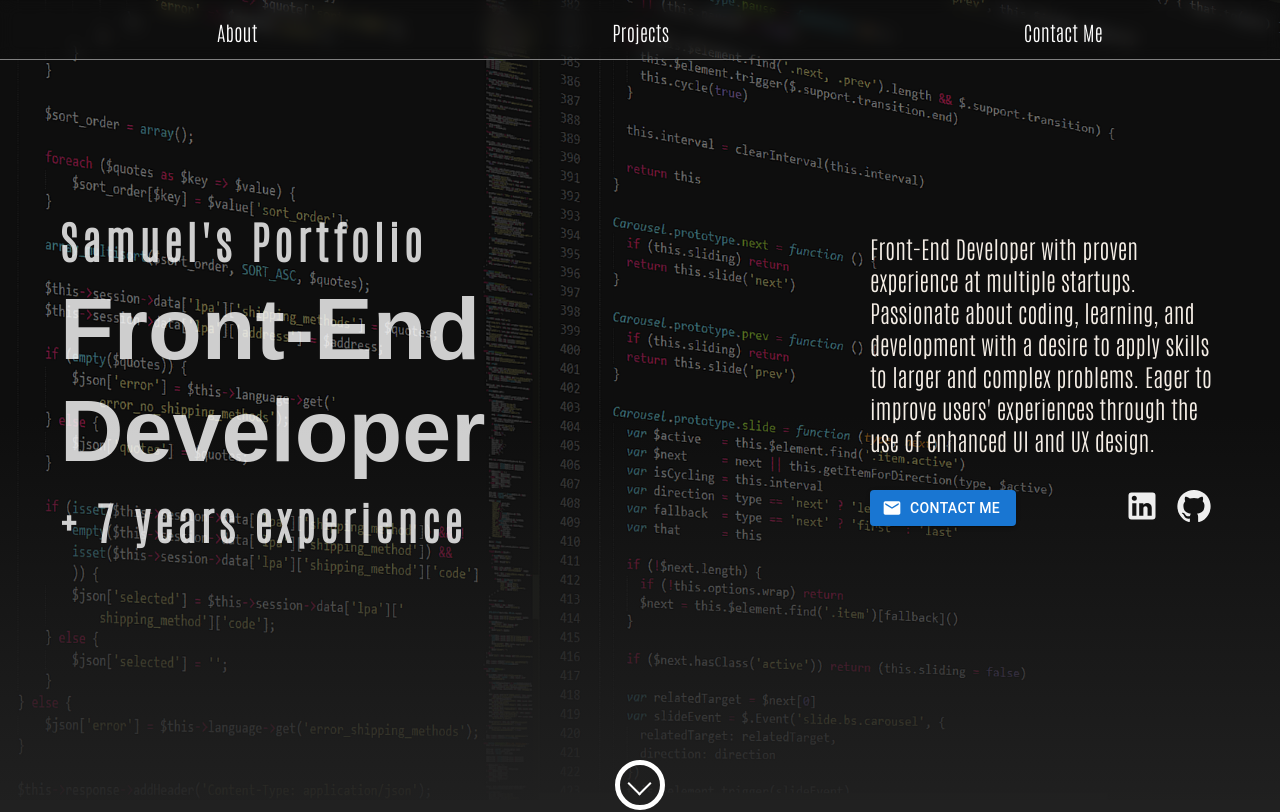
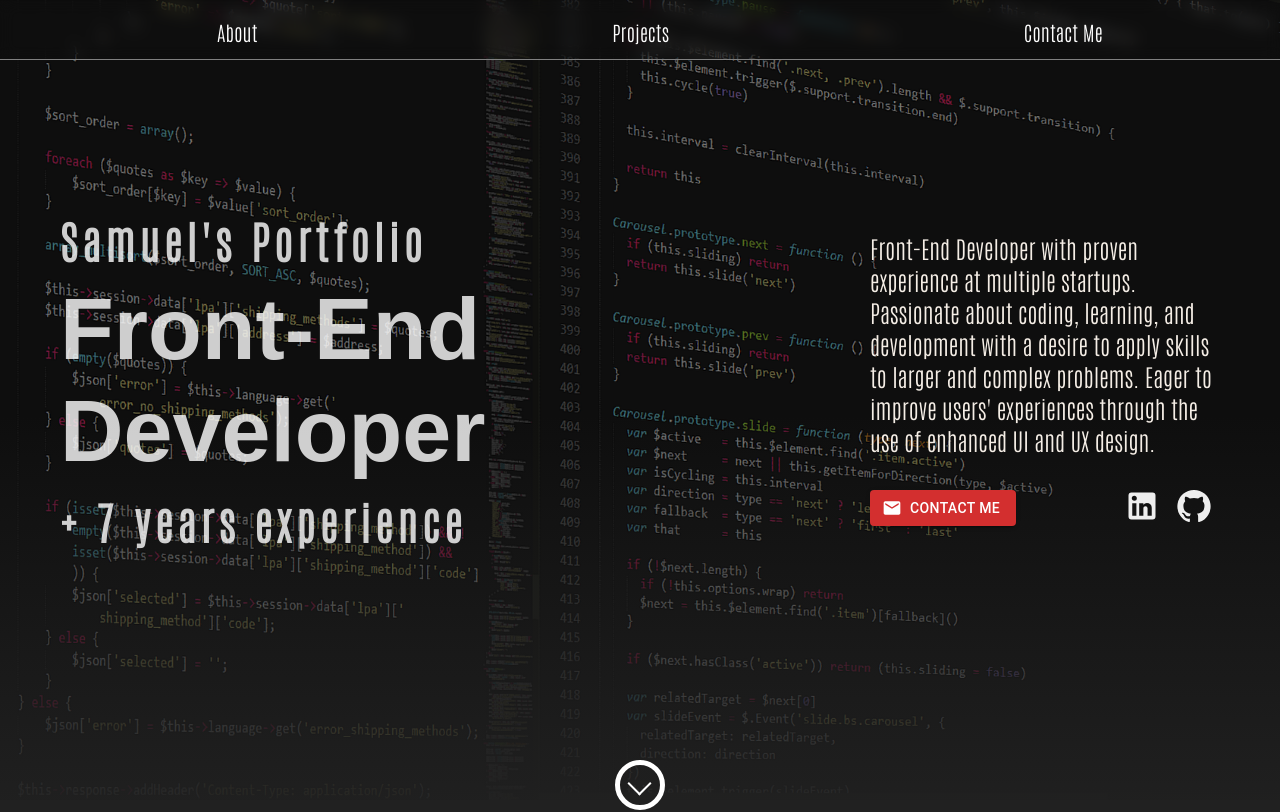
Before and after one commit to samsoftwaredev/portfolio, a Next.js app: page / in a window 1280 px wide. Shown: the top 812 px of the page. Built offline with nearby package versions, Linux system fonts and the light colour scheme; a web font is replaced by a local one.

Commit message:
add animations to portfolio

```diff
--- a/components/Hero/Hero.tsx
+++ b/components/Hero/Hero.tsx
@@ -51,6 +51,7 @@ const Hero = () => {
               onClick={() => scrollToElm("contact")}
               variant="contained"
               startIcon={<Email />}
+              color="error"
             >
               Contact Me
             </Button>
--- a/components/OwnerProjects/OwnerProjects.tsx
+++ b/components/OwnerProjects/OwnerProjects.tsx
@@ -10,6 +10,7 @@ import {
 } from "@mui/material";
 import { GitHub, RemoveRedEye } from "@mui/icons-material";
 import styles from "./ownerProjects.module.scss";
+import { lightGreen } from "@mui/material/colors";
 
 interface Props {
   projects: {
@@ -72,6 +73,7 @@ const OwnerProjects = ({ projects }: Props) => {
                 startIcon={<GitHub />}
                 href={p.repositoryURL}
                 target="_github"
+                color="warning"
               >
                 Repository
               </Button>
@@ -82,6 +84,7 @@ const OwnerProjects = ({ projects }: Props) => {
                 startIcon={<RemoveRedEye />}
                 href={p.websiteURL}
                 variant="contained"
+                color="warning"
               >
                 View App
               </Button>
--- a/components/OwnerProjects/ownerProjects.module.scss
+++ b/components/OwnerProjects/ownerProjects.module.scss
@@ -22,6 +22,12 @@
   align-items: space-between;
   justify-content: space-between;
   align-content: space-between;
+  transition: all 0.3s;
+}
+
+.item:hover {
+  transform: scale(1.01);
+  box-shadow: 0px 9px 20px -5px rgba(0, 0, 0, 0.75);
 }
 
 .imageContainer {
--- a/components/Section/Section.tsx
+++ b/components/Section/Section.tsx
@@ -1,5 +1,5 @@
 import styles from "./section.module.scss";
-import { ReactNode } from "react";
+import { ReactNode, useEffect, useRef } from "react";
 import Image, { StaticImageData } from "next/image";
 import { css } from "../../utils";
 
@@ -13,6 +13,7 @@ interface Props {
   topNav?: boolean;
   bgColor?: string;
   centered?: boolean;
+  className?: string;
 }
 
 const Section = ({
@@ -26,6 +27,8 @@ const Section = ({
   bgColor,
   centered = false,
 }: Props) => {
+  const ref = useRef(null);
+
   const bothShadows =
     isBottomShadowEnabled && isTopShadowEnabled ? styles.bottomTopShadow : "";
   const topShadow = !bothShadows && isTopShadowEnabled ? styles.topShadow : "";
@@ -33,6 +36,20 @@ const Section = ({
     !bothShadows && isBottomShadowEnabled ? styles.bottomShadow : "";
   const topPadding = topNav ? styles.topPadding : "";
   const isCentered = centered ? styles.centered : "";
+
+  useEffect(() => {
+    if (ref.current) {
+      const observer = new IntersectionObserver((entries) => {
+        entries.forEach((entry) => {
+          if (entry.isIntersecting) {
+            entry.target.classList.add(styles.show);
+          }
+        });
+      });
+      observer.observe(ref.current);
+    }
+  }, [ref]);
+
   return (
     <div
       className={css(styles.container, topShadow, bottomShadow, bothShadows)}
@@ -58,7 +75,15 @@ const Section = ({
           />
         </div>
       )}
-      <div className={css(styles.componentContainer, topPadding, isCentered)}>
+      <div
+        ref={ref}
+        className={css(
+          styles.componentContainer,
+          topPadding,
+          isCentered,
+          styles.hidden
+        )}
+      >
         {children}
       </div>
     </div>
--- a/components/Section/section.module.scss
+++ b/components/Section/section.module.scss
@@ -85,6 +85,19 @@
   padding: 60px;
 }
 
+.hidden {
+  opacity: 0;
+  filter: blur(5px);
+  transform: translateX(-100%);
+  transition: all 2.5s;
+}
+
+.show {
+  opacity: 1;
+  filter: blur(0);
+  transform: translateX(0);
+}
+
 .backgroundColor {
   position: absolute;
   top: 0;
--- a/constants/variables/owner.ts
+++ b/constants/variables/owner.ts
@@ -38,7 +38,7 @@ export const SKILL1 = {
       name: "Creative",
     },
     {
-      name: "UI and UX Designer",
+      name: "UI & UX Designer",
     },
     {
       name: "System Architecture Designer",
@@ -68,7 +68,7 @@ export const SKILL3 = {
   title: "Back-End Languages",
   list: [
     {
-      name: "Node.js with Express",
+      name: "Node.js & Express",
     },
     {
       name: "No SQL - Firebase",
```
